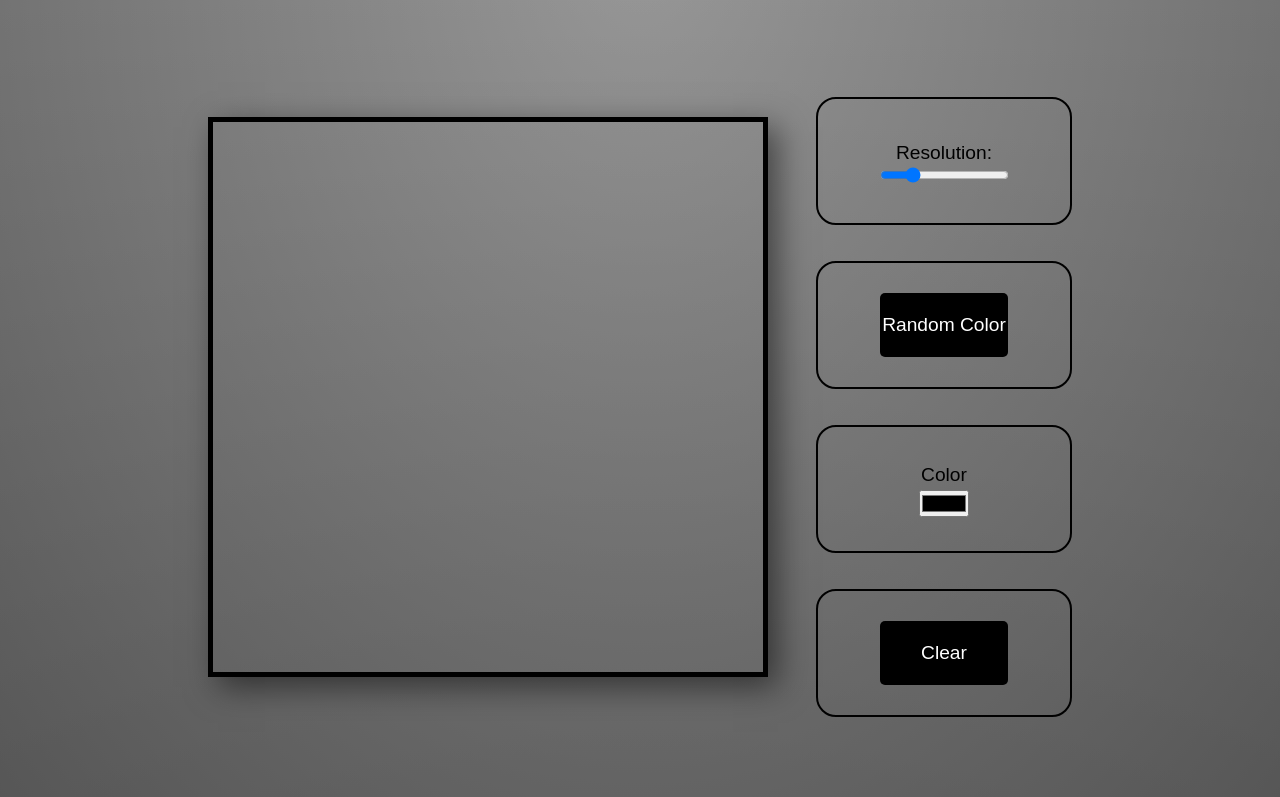
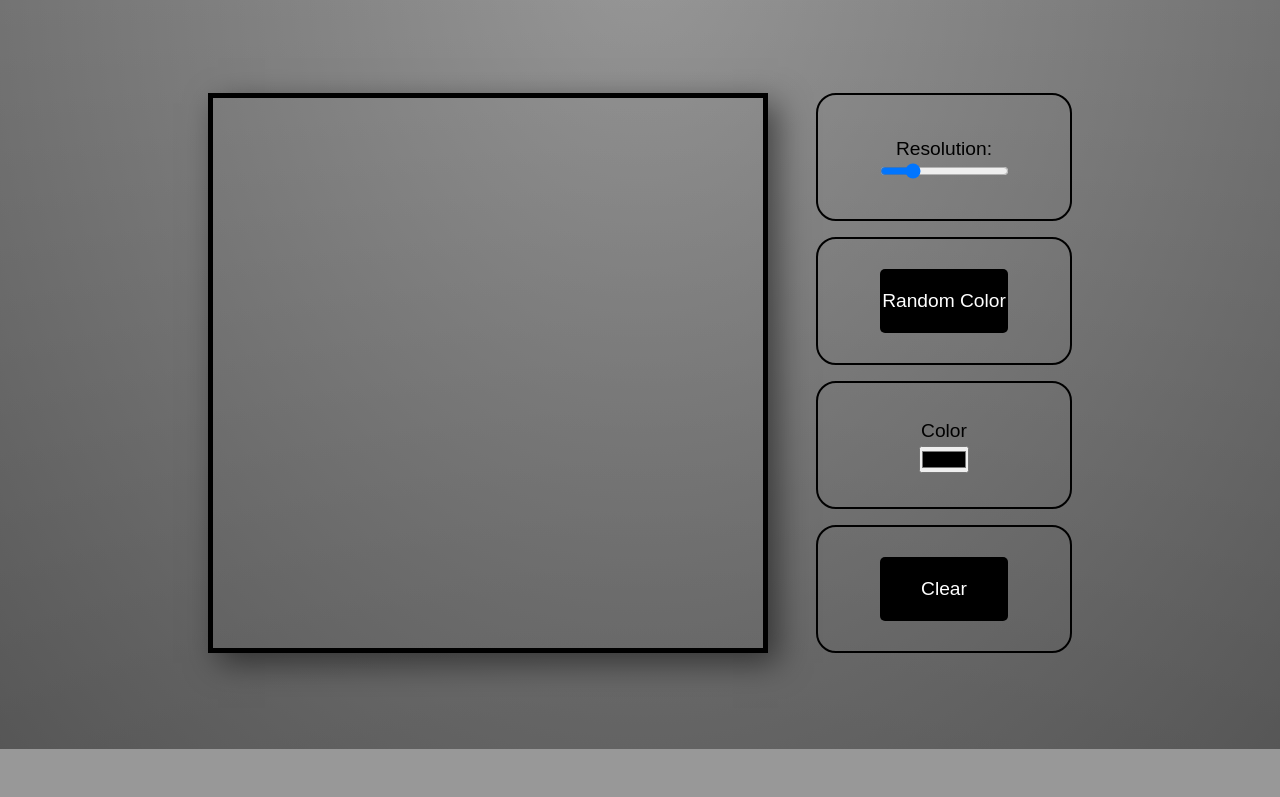
Before and after one commit to murilo404p/Etch-a-Sketch-TOP, a plain HTML site: page index.html in a window 1280 px wide. Shown: the part 51-848 px from the top of the page. After the commit the page ends 800 px from the top, so only its background shows below. Drawn offline with Linux system fonts and the light colour scheme.

Commit message:
fix: tamanho do layout da página

```diff
--- a/css/style.css
+++ b/css/style.css
@@ -40,7 +40,7 @@ select {
   display: flex;
   align-items: center;
   justify-content: center;
-  height: 100vh;
+  height: calc(100vh - 48px);
 }
 
 .border-grid {
@@ -66,7 +66,6 @@ select {
   height: 8rem;
   width: 16rem;
   border-radius: 20px;
-  margin-top: 20px;
 }
 
 .name {
```
